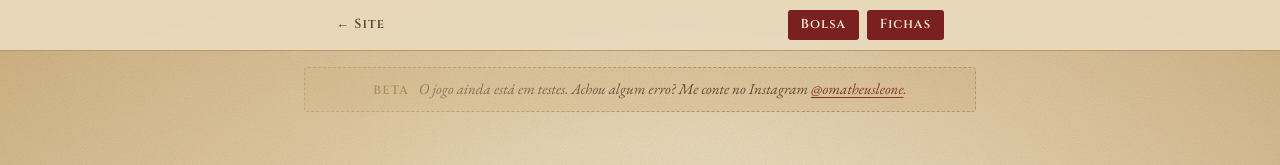
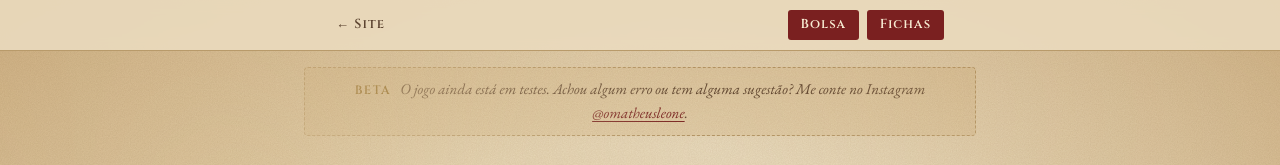
Before and after one commit to matheusleone01-code/site, a plain HTML site: page carmen/index.html in a window 1280 px wide. Shown: the top 165 px of the page. Drawn offline with nearby package versions, Linux system fonts and the light colour scheme.

Commit message:
Jogo da Carmen: faixa Beta pede sugestões também
Co-Authored-By: Claude Opus 5.5 <noreply@anthropic.com>
Claude-Session: https://claude.ai/code/session_011gYgtEDnYttSYkciforuCq

```diff
--- a/carmen/index.html
+++ b/carmen/index.html
@@ -27,7 +27,7 @@
   </div>
 </header>
 
-<p class="beta" role="note"><strong>Beta</strong> O jogo ainda está em testes. Achou algum erro? Me conte no Instagram <a href="https://instagram.com/omatheusleone">@omatheusleone</a>.</p>
+<p class="beta" role="note"><strong>Beta</strong> O jogo ainda está em testes. Achou algum erro ou tem alguma sugestão? Me conte no Instagram <a href="https://instagram.com/omatheusleone">@omatheusleone</a>.</p>
 
 <main class="palco" id="palco"></main>
 
```
